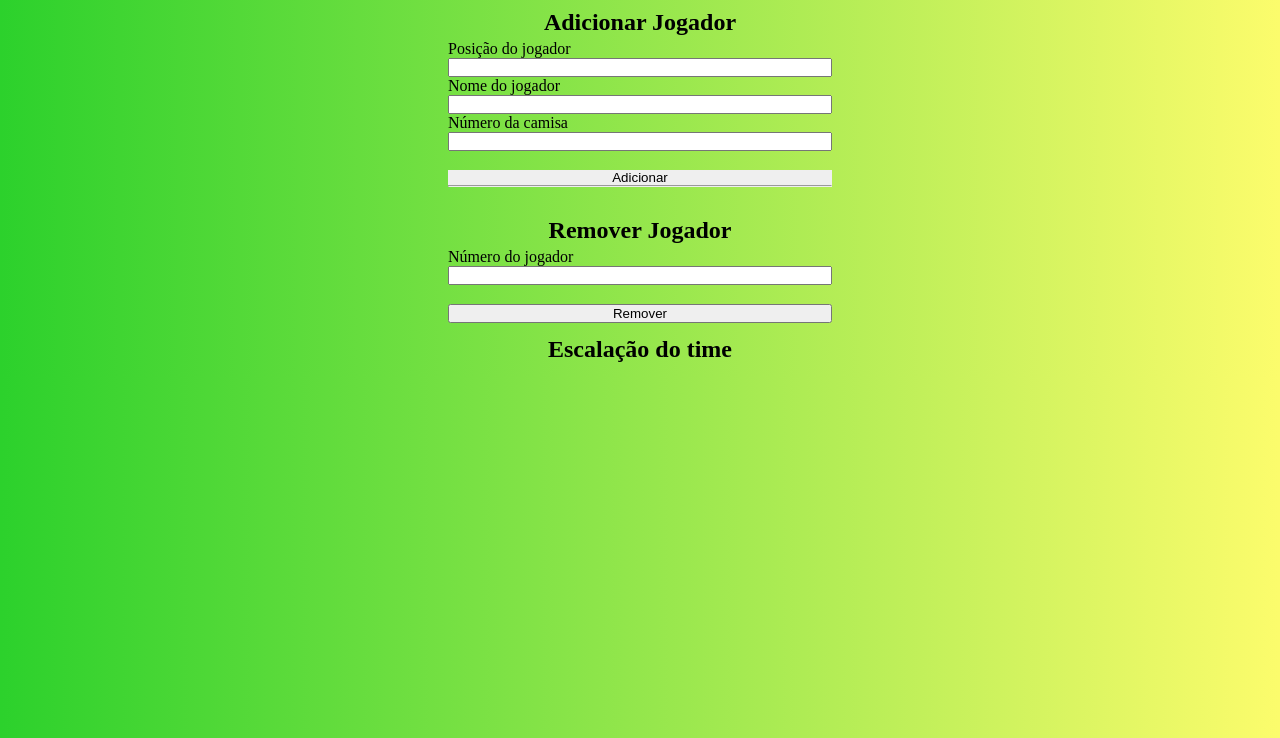
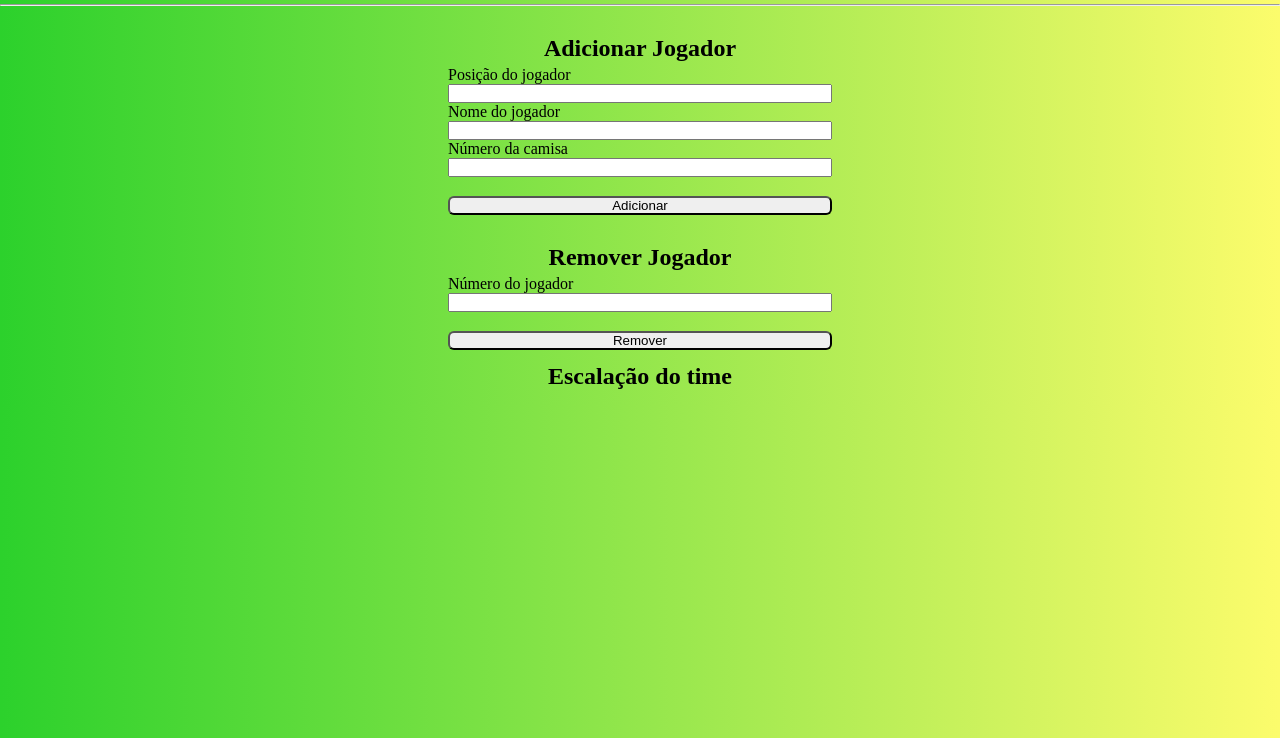
Before and after one commit to medinapicoli/Escalando-seu-time-, a plain HTML site: page index.html in a window 1280 px wide. Shown: the part 62-800 px from the top of the page. Drawn offline with Linux system fonts and the light colour scheme; a web font is replaced by a local one.

Commit message:
git commit
Alteração no Css, alterando o header com um espaçamento maior, adicionando hover aos btn!

```diff
--- a/index.html
+++ b/index.html
@@ -27,8 +27,8 @@
         <input type="text" name="number" id="numero">
 
         <button id="btnAdicionar" onclick="addPlayer()">Adicionar</button>
-        <hr>
     </section>
+
     <section class="removendoJogador">
         <h2>Remover Jogador</h2>
         <label for="removePlayer">Número do jogador</label>
--- a/style.css
+++ b/style.css
@@ -12,6 +12,7 @@ body {
     display: flex;
     align-items: center;
     justify-content: center;
+    margin-bottom: 2%;
 }
 
 .img-title {
@@ -31,18 +32,24 @@ h2 {
     padding-top: 2%;
 }
 
-#btnAdicionar {
+#btnAdicionar, #btnRemover {
     margin-top: 5%;
-    border: none;
-
+    border-radius: 6px;
+    cursor: pointer;
 }
 
-#btnRemover {
-    margin-top: 5%;
+#btnAdicionar:hover {
+    background-color: rgb(44, 185, 44);
+    color: rgba(255, 255, 255, 0.952)
+}
+
+#btnRemover:hover {
+    background-color: rgb(236, 52, 52);
+    color:rgba(255, 255, 255, 0.952);
 }
 
 #teamList {
     margin-left: 45%;
     text-decoration: none;
-
+    font-size: 16px;
 }
```
